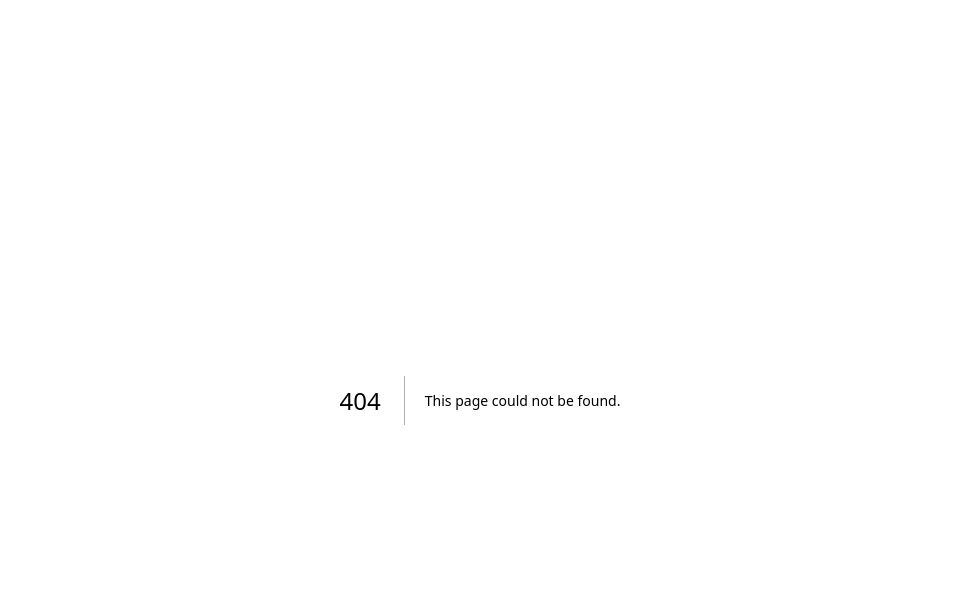
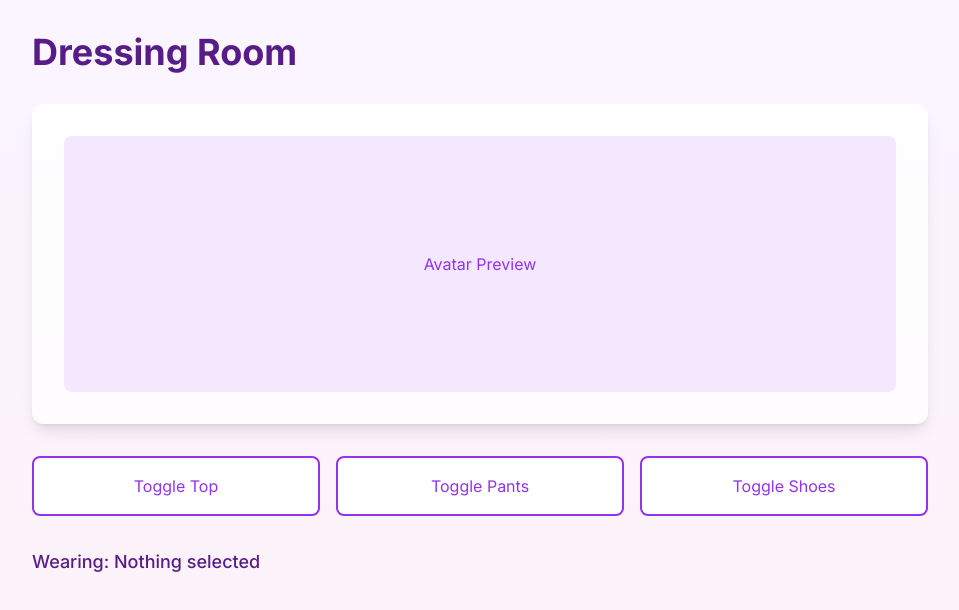
Before and after one commit to Web3AdvisoryHub/dormlet.seed, a Next.js app: page /dressing-room in a window 1280 px wide. Before the commit this address had no page. Shown: the top 610 px of the page, without its empty margins (160-1119 px from the left). Built offline with nearby package versions, Linux system fonts and the light colour scheme.

Commit message:
Add outfit toggle logic and state display to Dressing Room

```diff
--- /dev/null
+++ b/src/app/dressing-room/page.tsx
@@ -0,0 +1,98 @@
+'use client';
+
+import { useState } from 'react';
+import { motion } from 'framer-motion';
+
+export default function DressingRoom() {
+  // Outfit state management
+  const [outfit, setOutfit] = useState({
+    top: false,
+    pants: false,
+    shoes: false
+  });
+
+  // Toggle outfit items
+  const toggleItem = (item: keyof typeof outfit) => {
+    setOutfit(prev => ({
+      ...prev,
+      [item]: !prev[item]
+    }));
+  };
+
+  // Get current outfit description
+  const getOutfitDescription = () => {
+    const items = [];
+    if (outfit.top) items.push('Sparkle Top');
+    if (outfit.pants) items.push('Cosmic Pants');
+    if (outfit.shoes) items.push('Dream Boots');
+    return items.length > 0 ? items.join(', ') : 'Nothing selected';
+  };
+
+  return (
+    <div className="min-h-screen bg-gradient-to-b from-purple-50 to-pink-50 p-8">
+      <motion.div
+        initial={{ opacity: 0, y: 20 }}
+        animate={{ opacity: 1, y: 0 }}
+        transition={{ duration: 0.5 }}
+        className="max-w-4xl mx-auto"
+      >
+        <h1 className="text-4xl font-bold text-purple-900 mb-8">Dressing Room</h1>
+
+        {/* Avatar Display Area */}
+        <div className="bg-white/80 rounded-xl p-8 shadow-lg mb-8">
+          <div className="h-64 bg-purple-100 rounded-lg flex items-center justify-center">
+            {/* TODO: Connect outfit state to avatar visuals in Round Two */}
+            <p className="text-purple-600">Avatar Preview</p>
+          </div>
+        </div>
+
+        {/* Outfit Controls */}
+        <div className="grid grid-cols-3 gap-4 mb-8">
+          <motion.button
+            whileHover={{ scale: 1.05 }}
+            whileTap={{ scale: 0.95 }}
+            onClick={() => toggleItem('top')}
+            className={`p-4 rounded-lg text-center transition-colors ${
+              outfit.top
+                ? 'bg-purple-600 text-white'
+                : 'bg-white text-purple-600 border-2 border-purple-600'
+            }`}
+          >
+            Toggle Top
+          </motion.button>
+
+          <motion.button
+            whileHover={{ scale: 1.05 }}
+            whileTap={{ scale: 0.95 }}
+            onClick={() => toggleItem('pants')}
+            className={`p-4 rounded-lg text-center transition-colors ${
+              outfit.pants
+                ? 'bg-purple-600 text-white'
+                : 'bg-white text-purple-600 border-2 border-purple-600'
+            }`}
+          >
+            Toggle Pants
+          </motion.button>
+
+          <motion.button
+            whileHover={{ scale: 1.05 }}
+            whileTap={{ scale: 0.95 }}
+            onClick={() => toggleItem('shoes')}
+            className={`p-4 rounded-lg text-center transition-colors ${
+              outfit.shoes
+                ? 'bg-purple-600 text-white'
+                : 'bg-white text-purple-600 border-2 border-purple-600'
+            }`}
+          >
+            Toggle Shoes
+          </motion.button>
+        </div>
+
+        {/* Current Outfit Display */}
+        <div className="text-lg font-medium mt-4 text-purple-900">
+          Wearing: {getOutfitDescription()}
+        </div>
+      </motion.div>
+    </div>
+  );
+}
```
